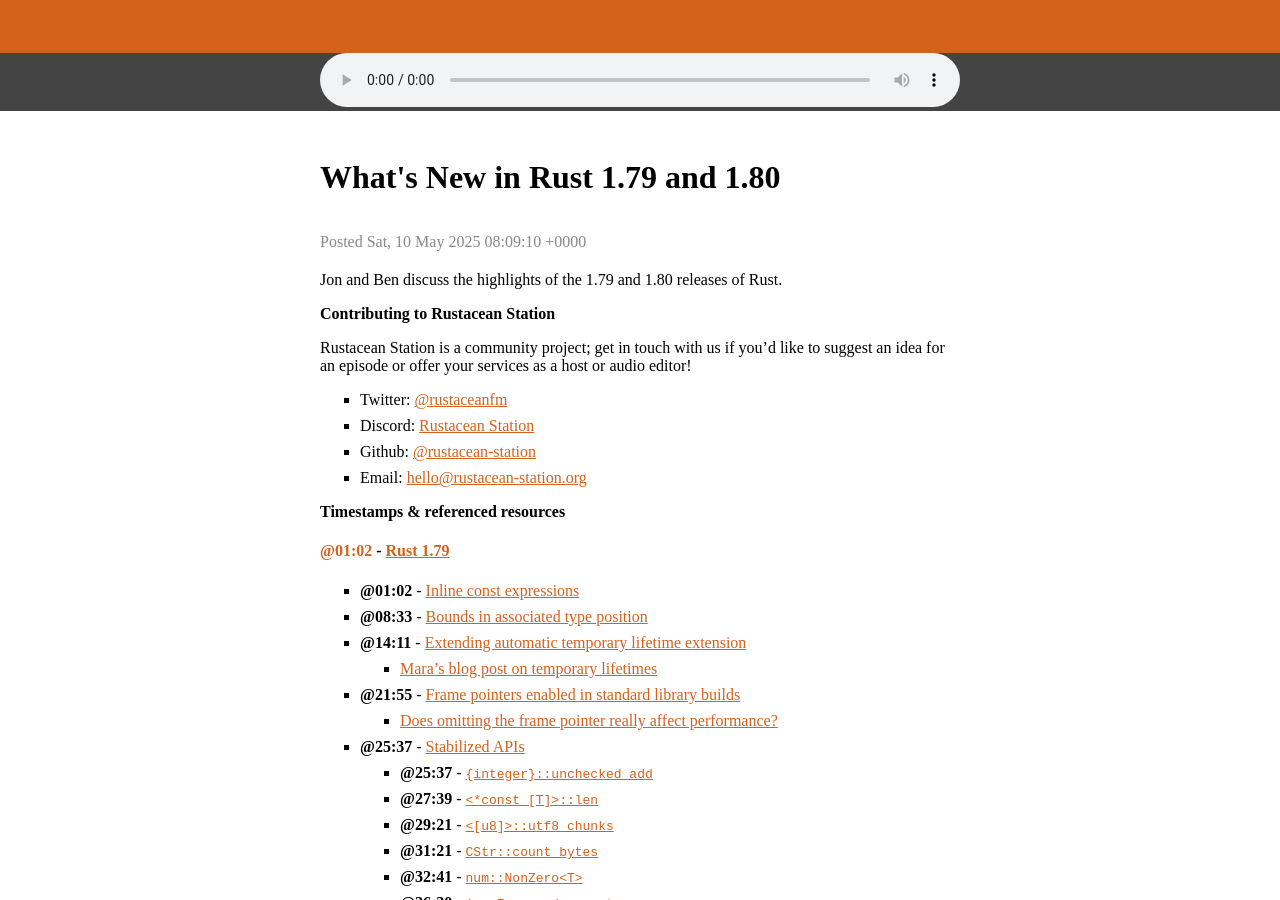
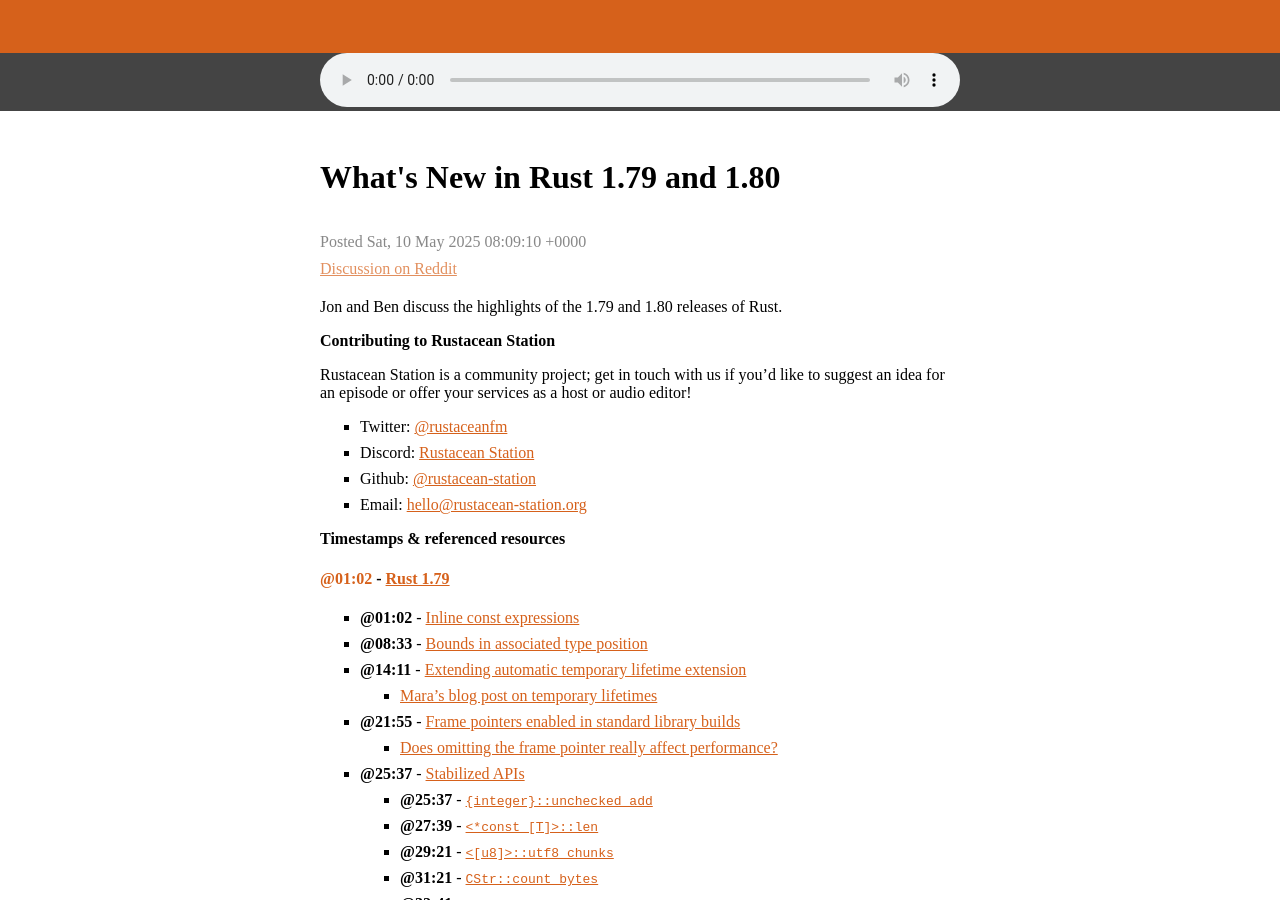
Before and after one commit to rustacean-station/rustacean-station.org, a Jekyll site: the page built from _episodes/releases/2025-05-10-rust-1.79-1.80.md, in a window 1280 px wide and 900 px high, scrolled down 392 px. Built offline with Jekyll 4.4.1, drawn with Linux system fonts in a browser that asks for light colours; some of the changed lines change nothing that is shown.

Commit message:
publish What's New in Rust 1.79 and 1.80 on reddit (#309)

```diff
--- a/_episodes/releases/2025-05-10-rust-1.79-1.80.md
+++ b/_episodes/releases/2025-05-10-rust-1.79-1.80.md
@@ -4,7 +4,7 @@
 file: https://audio.rustacean-station.org/file/rustacean-station/2025-05-10-rust-1.79-1.80.mp3
 duration: "01:27:46"
 length: "63252629"
-#reddit: (leave blank on initial publish, amend with link and uncomment this line after Reddit thread has been posted)
+reddit: https://www.reddit.com/r/rust/comments/1l8xmog/podcast_whats_new_in_rust_179_and_180_rustacean/
 ---
 
 Jon and Ben discuss the highlights of the 1.79 and 1.80 releases of Rust.
```
